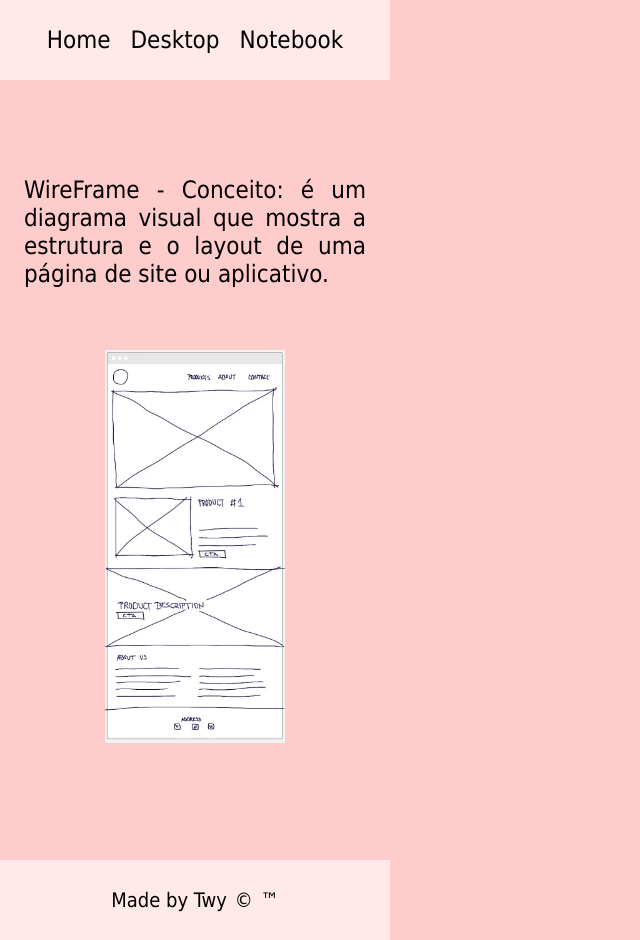
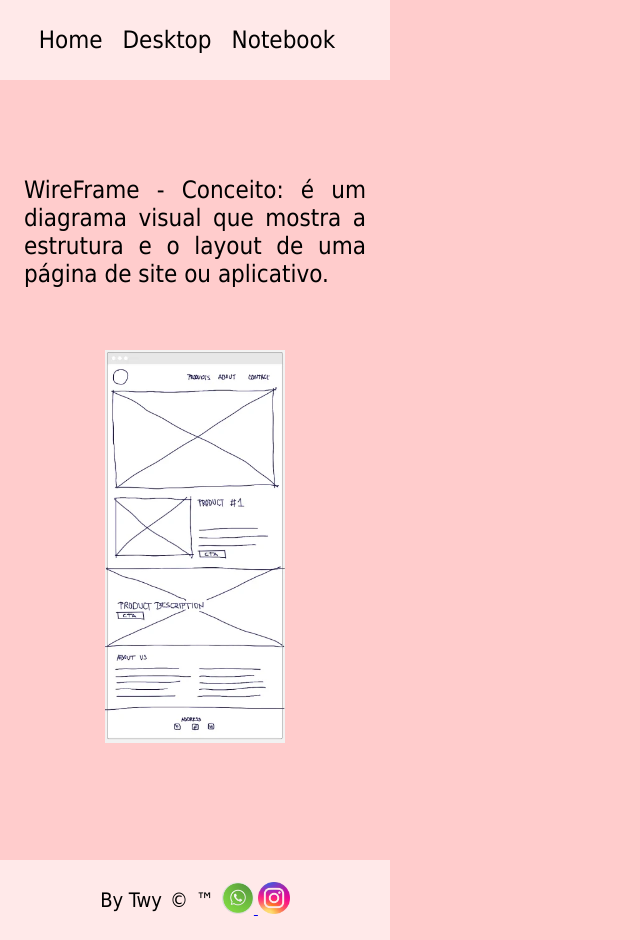
Before and after one commit to Twy1m/WireFrame, a plain HTML site: page index.html in a window 1280 px wide. Shown: the whole page, without its empty margins (0-640 px from the left). Drawn offline with Linux system fonts and the light colour scheme.

Commit message:
second commit

```diff
--- a/index.html
+++ b/index.html
@@ -4,29 +4,35 @@
     <meta charset="UTF-8">
     <meta name="viewport" content="width=device-width, initial-scale=1.0">
     <link rel="stylesheet" href="./style.css">
-    <title>Figma</title>
+    <title>Projetinho de verão</title>
 </head>
 <body>
     <header>
         <nav>
-        &emsp;<a href="index.html">Home</a>&emsp;
+        <a href="index.html">Home</a>&emsp;
         <a href="desktop.html">Desktop</a>&emsp;
         <a href="notebook.html">Notebook</a>&emsp;
         </nav>
-        <!-- <p>Home</p> -->
-        <!-- <p>NoteBook</p> -->
-        <!-- <p>Desktop</p> -->
+
     </header>
     <main>
         <p>WireFrame - Conceito: é um diagrama visual que mostra a estrutura e o layout de uma página de site ou aplicativo.</p>
         <div class="wire">
-            <img src="./img/wireframe.png" alt="">
+            <img src="./img/wireframe.png" alt="Imagem de um wireframe">
         </div>
     </main>
     <footer>
-        <p>Made by Twy</p>
+        <p>By Twy</p>
         <p>&copy;</p>
         <p>&trade;</p>
+        <div class="rd-sociais">
+            <a href="http://wa.me/47992904328">
+                <img src="./img/Whatsapp.png" alt="ícone do WhatsApp">
+            </a>
+            <a href="http://www.instagram.com/matheusx_.tw">
+                <img src="./img/Instagram.png" alt="ícone do Instagram">
+            </a>
+        </div>
     </footer>
 </body>
 </html>
--- a/style.css
+++ b/style.css
@@ -92,3 +92,10 @@ footer p{
     font-family: Tahoma, sans-serif;
     font-size: 20px;
 }
+footer div img{
+    width: 32px;
+    height: 32px;
+    justify-content:flex-end;
+    align-items:flex-end;
+
+}
```
Also changed, not shown: img/Instagram.png (added), img/Whatsapp.png (added).
